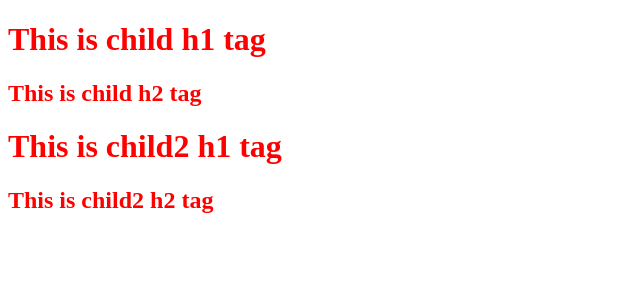
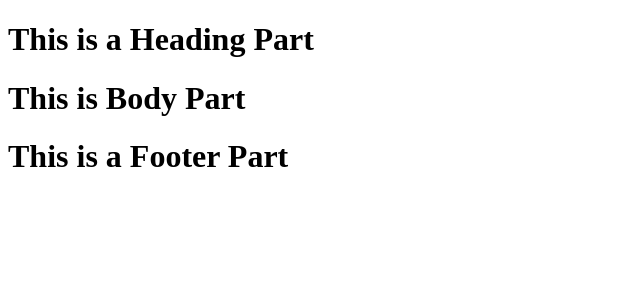
Before and after one commit to Mohit1379/Namaste-React, a React (Vite) app: page / in a window 1280 px wide. Shown: the top 300 px of the page, without its empty margins (0-640 px from the left). Built offline with nearby package versions, Linux system fonts and the light colour scheme.

Commit message:
episode 3

```diff
--- a/App.js
+++ b/App.js
@@ -1,17 +1,34 @@
 import React from 'react';
 import ReactDOM from 'react-dom/client'
-const heading = React.createElement(
-  "div",
-  { id: "heading" },
-  [React.createElement(
-    "div",
-    { id: "child" },
-    [React.createElement("h1",{}, "This is child h1 tag"),React.createElement("h2",{}, "This is child h2 tag"),]
-  )],[React.createElement(
-    "div",
-    { id: "child2" },
-    [React.createElement("h1",{}, "This is child2 h1 tag"),React.createElement("h2",{}, "This is child2 h2 tag"),]
-  )]
-);
+
+const Heading=()=>{
+  return(
+    <div>
+      <h1>This is a Heading Part</h1>
+    </div>
+  )
+}
+
+const Footer=()=>{
+  return(
+    <div>
+      <h1>This is a Footer Part</h1>
+    </div>
+  )
+}
+
+
+const Body=()=>{
+  return(
+    <div>
+      <Heading />
+        <div>
+            <h1>This is Body Part</h1>
+        </div>
+      <Footer/>
+    </div>
+
+  )
+}
 const root = ReactDOM.createRoot(document.getElementById("root"));
-root.render(heading);
+root.render(<Body/>);
--- a/package.json
+++ b/package.json
@@ -3,6 +3,8 @@
   "version": "1.0.0",
   "description": "",
   "scripts": {
+    "start":"parcel index.html",
+    "build":"parcel build index.html",
     "test": "jest"
   },
   "repository": {
```
